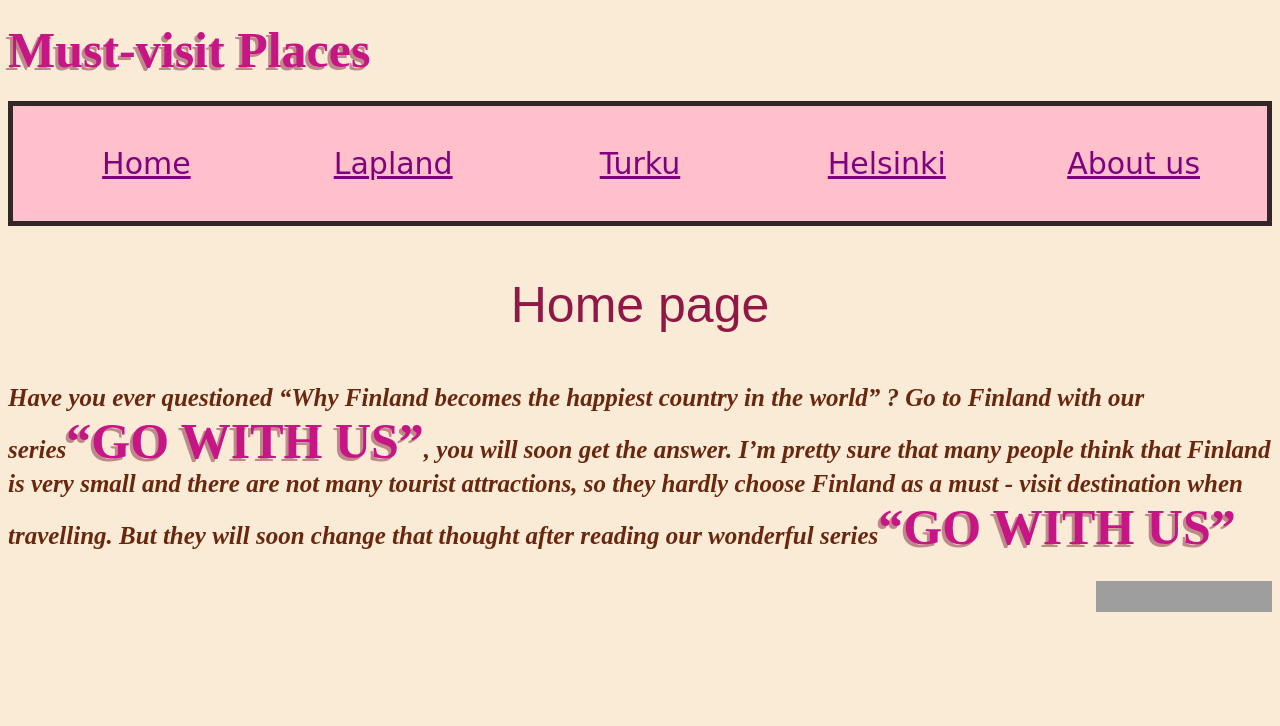
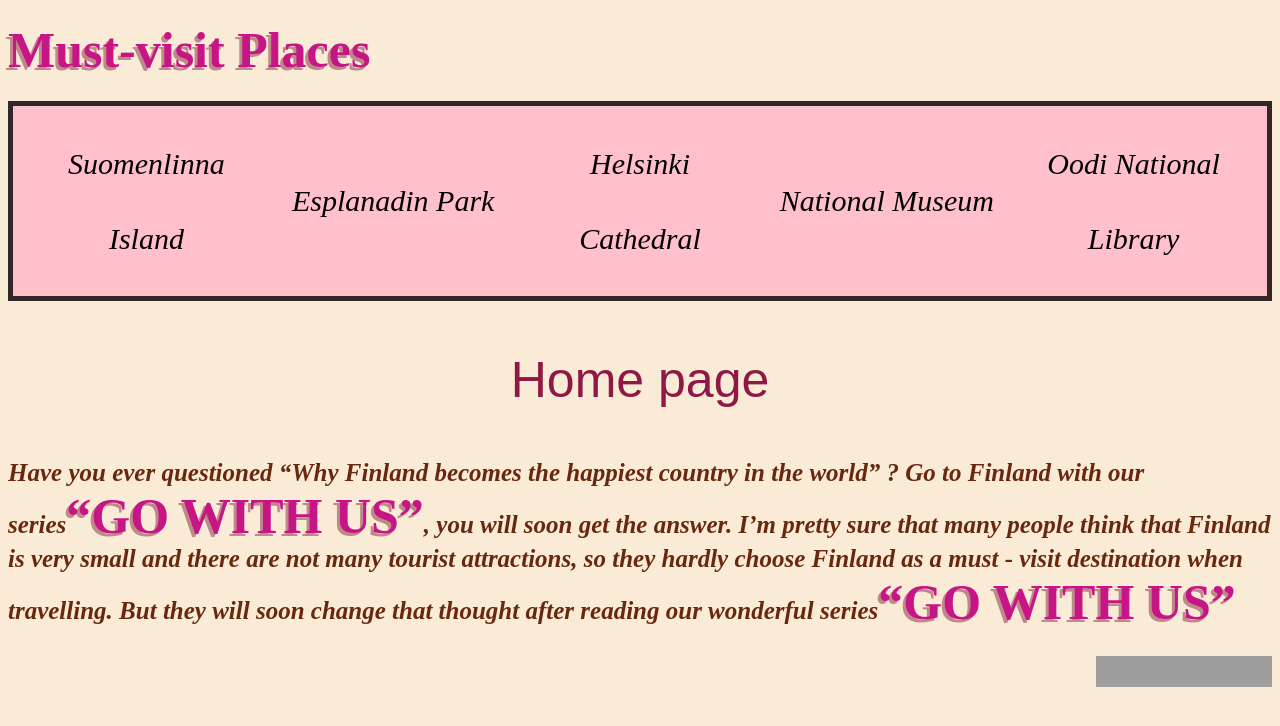
Before and after one commit to doanvo-flexpractise/doanvo-flexpractise.github.io, a plain HTML site: page index.html in a window 1280 px wide. Drawn offline with Linux system fonts and the light colour scheme; grey boxes are pictures that could not be loaded.

Commit message:
Update index.html

```diff
--- a/index.html
+++ b/index.html
@@ -12,13 +12,12 @@
 
   <h1><span>Must-visit Places</span></h1>
 
-
 <div class="flex-container">
-  <div class="menu">Home</div>
-  <div class="menu">Lapland</div>
-  <div class="menu">Turku </div>
-  <div class="menu">Helsinki</div>
-  <div class="menu">About us</div>
+  <div class="grid-item">Suomenlinna Island</div>
+  <div class="grid-item">Esplanadin Park</div>
+  <div class="grid-item">Helsinki Cathedral</div>
+  <div class="grid-item">National Museum</div>
+  <div class="grid-item">Oodi National Library</div>
 </div>
 
   <p class="homepage">Home page</p>
```
